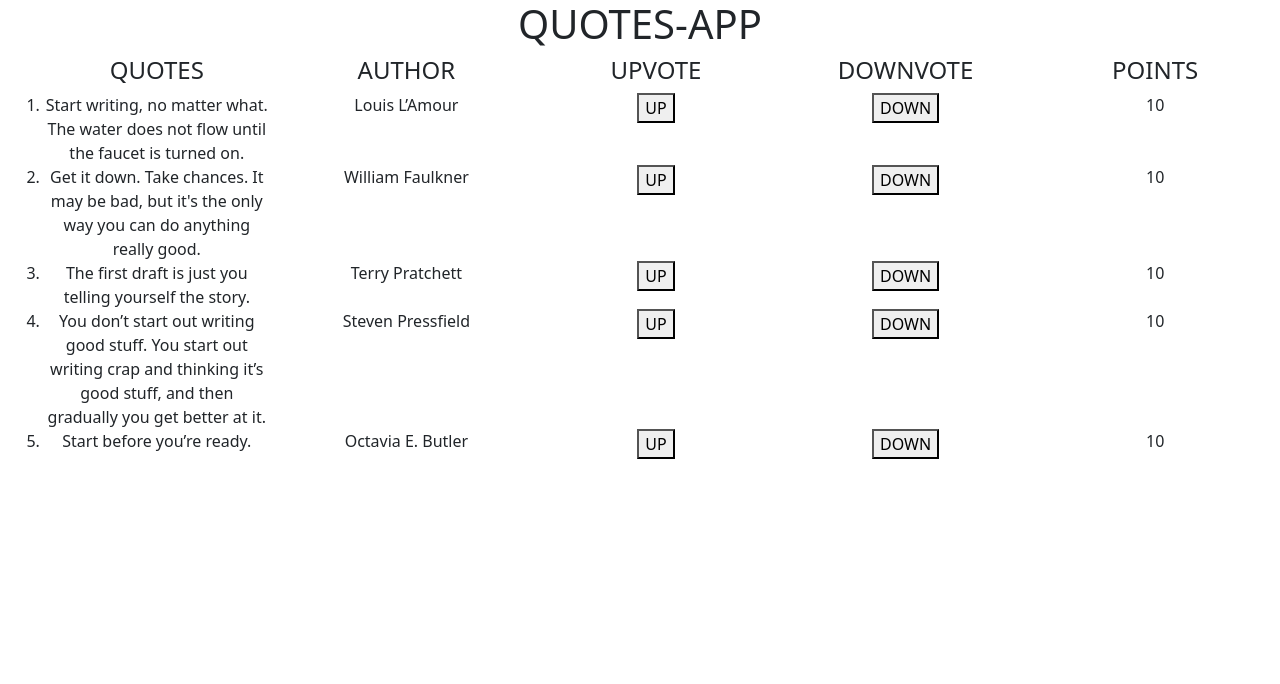
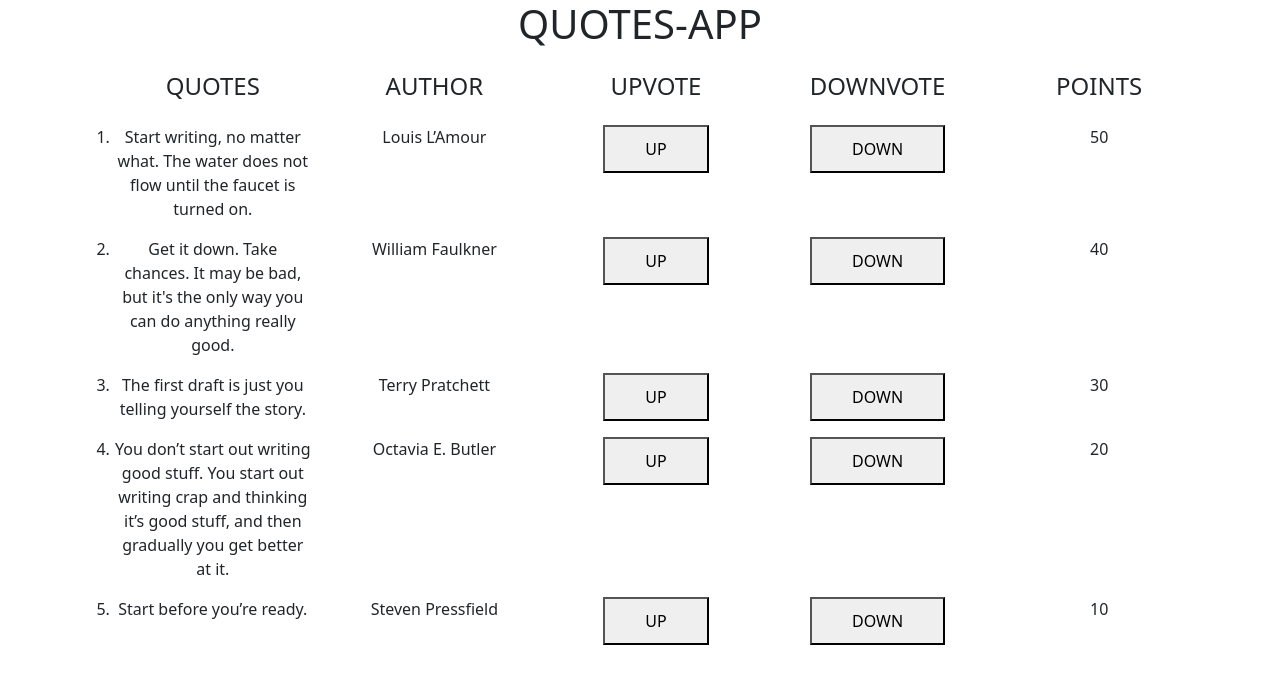
Before and after one commit to Moni-que/QUOTES-APP, an Angular app: page / in a window 1280 px wide. Shown: the top 684 px of the page. Built offline with nearby package versions, Linux system fonts and the light colour scheme.

Commit message:
add padding to buttons

```diff
--- a/src/app/app.component.css
+++ b/src/app/app.component.css
@@ -0,0 +1,5 @@
+*{
+    box-sizing: border-box;
+    margin: 0;
+    padding: 0;
+}
--- a/src/app/quote/quote.component.css
+++ b/src/app/quote/quote.component.css
@@ -0,0 +1,3 @@
+.button-1 button{
+    padding: 10px 40px;
+}
--- a/src/app/quote/quote.component.html
+++ b/src/app/quote/quote.component.html
@@ -1,6 +1,6 @@
-<div class="container-fluid">
+<div class="container">
     <ol>
-        <div class="row">
+        <div class="row mt-4">
             <div class="col">
                 <h4>QUOTES</h4>
             </div>
@@ -17,85 +17,85 @@
                 <h4>POINTS</h4>
             </div>
         </div>
-        <div class="row">
+        <div class="row mt-3">
             <div class="col">
                 <li>Start writing, no matter what. The water does not flow until the faucet is turned on.</li>
             </div>
             <div class="col">
-                <p>Louis L’Amour</p>
+                Louis L’Amour
             </div>
-            <div class="col">
+            <div class="col button-1">
                 <button>UP</button>
             </div>
-            <div class="col">
+            <div class="col button-1">
                 <button>DOWN</button>
             </div>
             <div class="col">
-                10
+                50
             </div>
         </div>
-        <div class="row">
+        <div class="row mt-3">
             <div class="col">
                 <li>Get it down. Take chances. It may be bad, but it's the only way you can do anything really good.</li>
             </div>
             <div class="col">
-                <p>William Faulkner</p>
+                William Faulkner
             </div>
-            <div class="col">
+            <div class="col button-1">
                 <button>UP</button>
             </div>
-            <div class="col">
+            <div class="col button-1">
                 <button>DOWN</button>
             </div>
             <div class="col">
-                10
+                40
             </div>
         </div>
-        <div class="row">
+        <div class="row mt-3">
             <div class="col">
                 <li>The first draft is just you telling yourself the story.</li>
             </div>
             <div class="col">
-                <p>Terry Pratchett</p>
+                Terry Pratchett
             </div>
-            <div class="col">
+            <div class="col button-1">
                 <button>UP</button>
             </div>
-            <div class="col">
+            <div class="col button-1">
                 <button>DOWN</button>
             </div>
             <div class="col">
-                10
+                30
             </div>
         </div>
-        <div class="row">
+        <div class="row mt-3">
             <div class="col">
                 <li>You don’t start out writing good stuff. You start out writing crap and thinking it’s good stuff, and then gradually you get better at it.</li>
             </div>
             <div class="col">
-                <p>Steven Pressfield</p>
+                Octavia E. Butler
             </div>
-            <div class="col">
+            <div class="col button-1">
                 <button>UP</button>
             </div>
-            <div class="col">
+            <div class="col button-1">
                 <button>DOWN</button>
             </div>
             <div class="col">
-                10
+                20
             </div>
         </div>
-        <div class="row">
+        <div class="row mt-3">
             <div class="col">
                 <li>Start before you’re ready.</li>
             </div>
             <div class="col">
-                <p>Octavia E. Butler</p>
+                Steven Pressfield
             </div>
-            <div class="col">
+            <div class="col button-1">
                 <button>UP</button>
             </div>
-            <div class="col">
+            <div class="col button-1">
                 <button>DOWN</button>
             </div>
             <div class="col">
```
